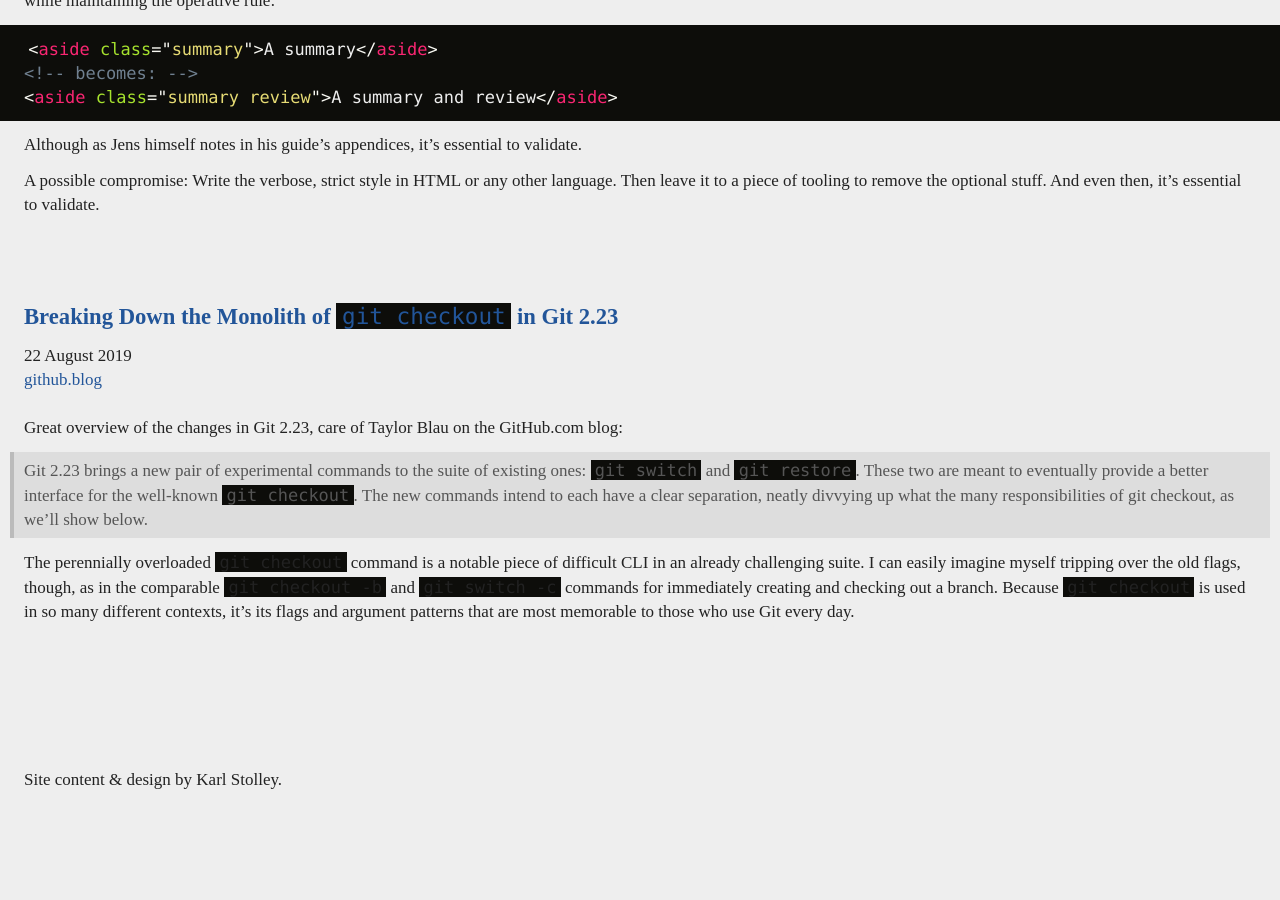
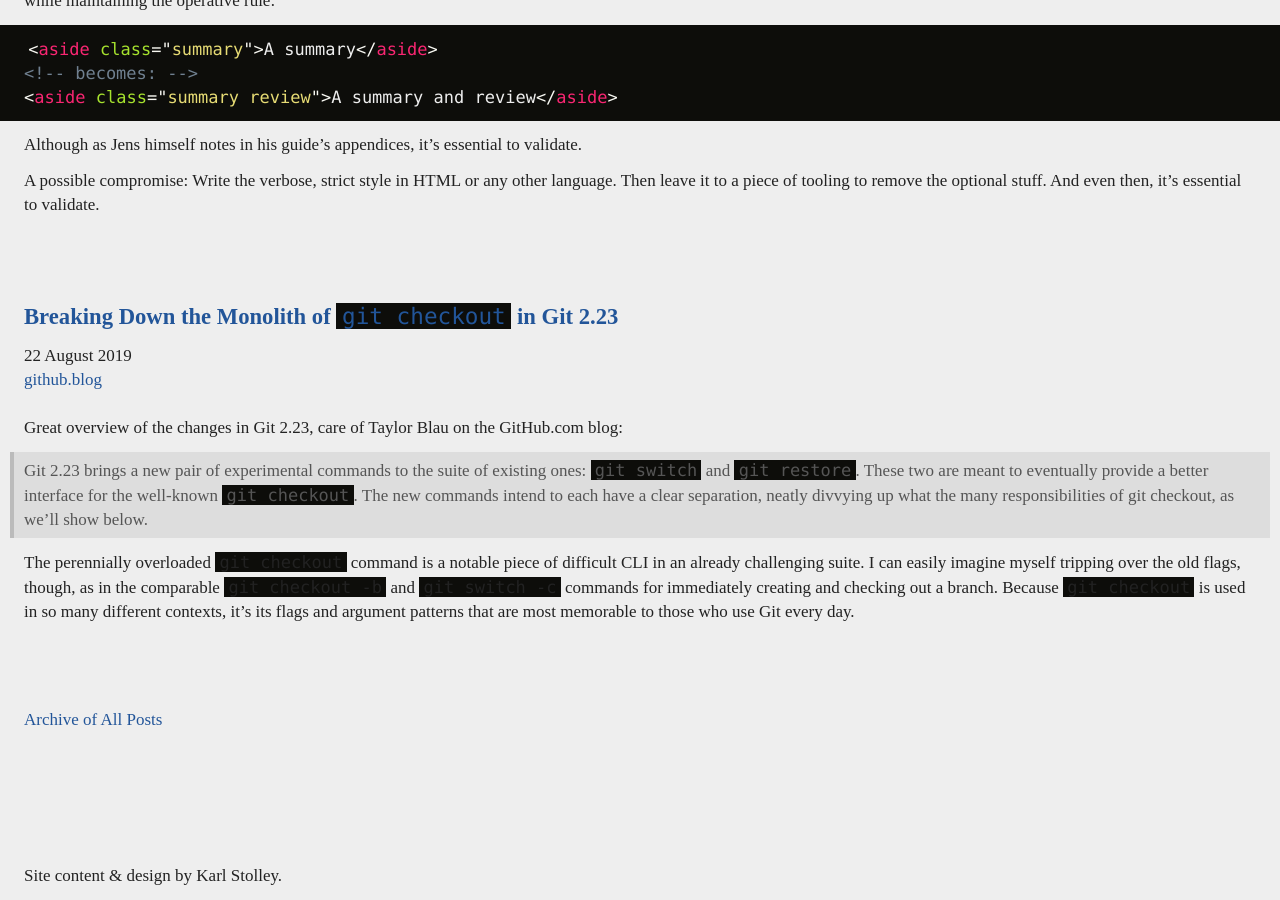
Before and after one commit to karlstolley/stolley.dev, a Jekyll site: the page built from index.md, in a window 1280 px wide and 900 px high, scrolled down 623 px. Built offline with Jekyll 4.4.1, drawn with Linux system fonts in a browser that asks for light colours; some web fonts are replaced; before the commit the page ends 1427 px from its top, so only the background shows below that.

Commit message:
Add a link to archive listing of all posts

```diff
--- a/index.md
+++ b/index.md
@@ -20,4 +20,5 @@
     </article>
   </li>
 {% endfor %}
+  <li><a href="/archive/">Archive of All Posts</a></li>
 </ul>
```
